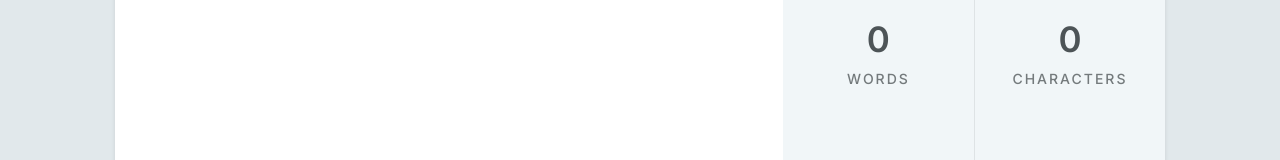
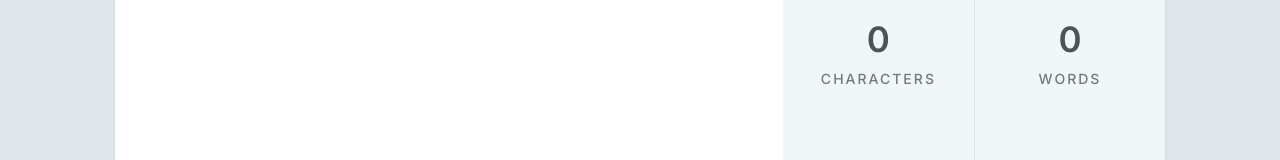
Before and after one commit to viacheslav-saprykin/react_word_analytics, a React (Vite) app: page / in a window 1280 px wide. Shown: the part 286-446 px from the top of the page. Built offline with nearby package versions, Linux system fonts and the light colour scheme.

Commit message:
fixed: stats

```diff
--- a/src/components/Container.jsx
+++ b/src/components/Container.jsx
@@ -6,8 +6,8 @@ import { FACEBOOK_MAX_CHARACTERS, INSTAGRAM_MAX_CHARACTERS } from '../lib/allCon
 export default function Container() {
   const [text, setText] = useState('');
   const stats = {
+    numberOfCharacters: text.length,
     numberOfWords: text.split(/\s/).filter((word) => word !== '').length,
-    numberOfCharacters: text.length,
     instagramCharactersLeft: INSTAGRAM_MAX_CHARACTERS - text.length,
     facebookCharactersLeft: FACEBOOK_MAX_CHARACTERS - text.length,
   }
--- a/src/components/Stats.jsx
+++ b/src/components/Stats.jsx
@@ -1,8 +1,8 @@
 export default function Stats({ stats }) {
   return (
     <section className="stats">
+      <Stat number={stats.numberOfCharacters} label="Characters" />
       <Stat number={stats.numberOfWords} label="Words" />
-      <Stat number={stats.numberOfCharacters} label="Characters" />
       <Stat number={stats.instagramCharactersLeft} label="Instagram" />
       <Stat number={stats.facebookCharactersLeft} label="Facebook" />
     </section>
```
